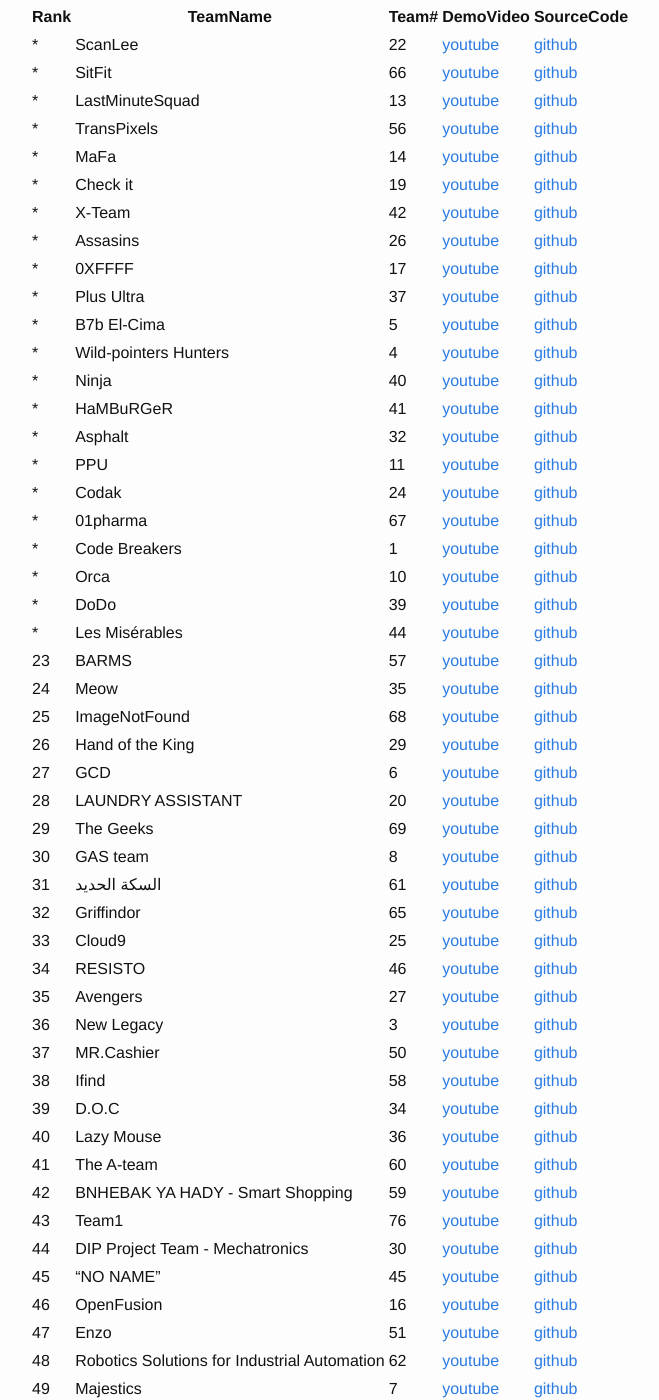
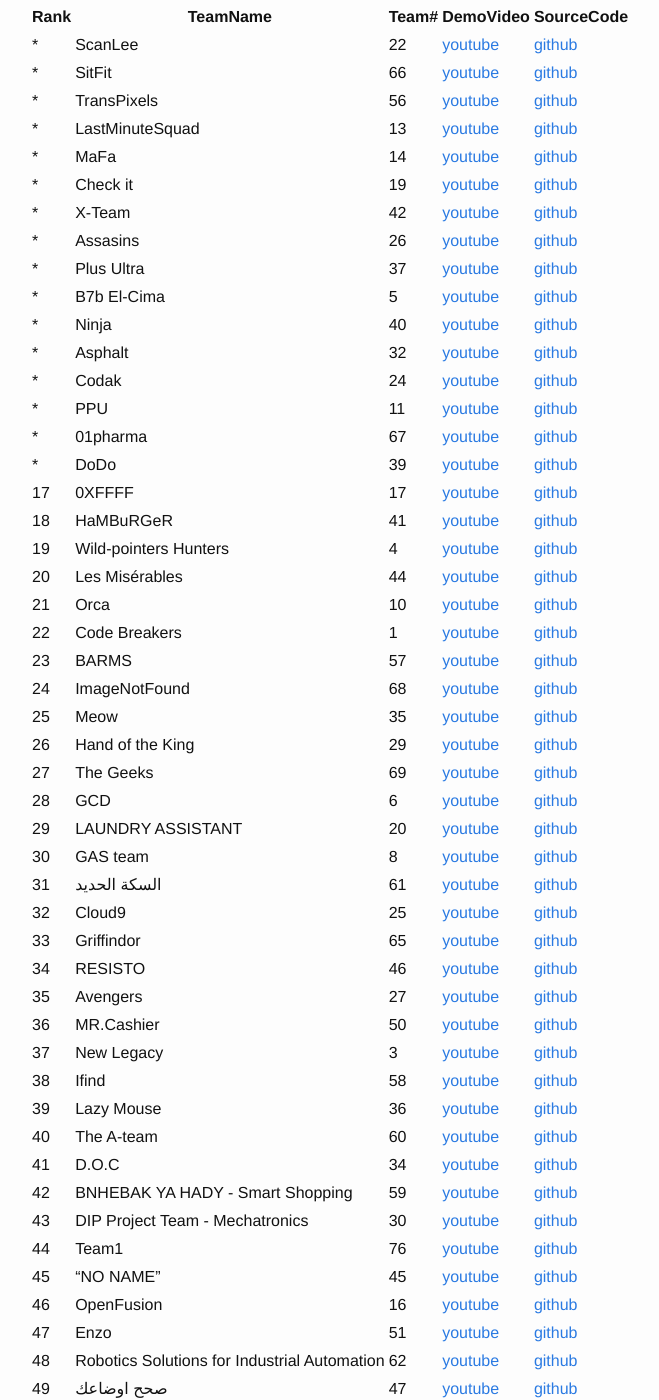
Before and after one commit to alyosama/alyosama.github.io, a Jekyll site: the page built from _posts/2019-05-08-CVC19.markdown, in a window 1280 px wide and 1400 px high, scrolled down 792 px. Shown: the whole window, without its empty margins (241-900 px from the left). Built offline with Jekyll 4.4.1, drawn with Linux system fonts in a browser that asks for light colours; some of the changed text lies outside the part shown.

Commit message:
Update List

```diff
--- a/_posts/2019-05-08-CVC19.markdown
+++ b/_posts/2019-05-08-CVC19.markdown
@@ -19,54 +19,54 @@ The projects list, This is not the final rank.
 |-------|-------|-------|-------|-------|
 *|ScanLee|22|[youtube](https://www.youtube.com/watch?v=YwVEqtSxIM8&feature=youtu.be&fbclid=IwAR1r2SEXiNYrXbm8hGDTHM02FwrZL4-6bLZJZ_qO0xRcoB4I6h4fGv1UwR4)|[github](https://github.com/3omar3allam/salah-ly)
 *|SitFit|66|[youtube](https://youtu.be/UXKte1Qf39A)|[github](https://github.com/SamuelFarid/SitFit)
+*|TransPixels|56|[youtube](https://www.youtube.com/watch?v=j7Hj9SPsO_k&feature=youtu.be&fbclid=IwAR23BmTVSu9Eyv6SBsJVyTWQDQJ5OlJfitjjuXNZ0mquwDRLkum0gSoCiok)|[github](https://github.com/AbdelrhmanMagdy/trans-pixels)
 *|LastMinuteSquad|13|[youtube](https://youtu.be/oeaySq77Bmc)|[github](https://github.com/AmrMohamed96/freshmen_table_parser_LMS)
-*|TransPixels|56|[youtube](https://www.youtube.com/watch?v=j7Hj9SPsO_k&feature=youtu.be&fbclid=IwAR23BmTVSu9Eyv6SBsJVyTWQDQJ5OlJfitjjuXNZ0mquwDRLkum0gSoCiok)|[github](https://github.com/AbdelrhmanMagdy/trans-pixels)
 *|MaFa|14|[youtube](https://youtu.be/lLNY1k0gY2c)|[github](https://github.com/Fady-Saeed/Mokhalfati-Integrated)
 *|Check it|19|[youtube](https://www.youtube.com/playlist?list=PLpIgTVyzkB4RoXK8aVgWw7RMEQG3rPpLa)|[github](https://github.com/C-Script/AutoGuide)
 *|X-Team|42|[youtube](https://youtu.be/Ft0mwggR25U)|[github](https://github.com/diaaahmed850/Vision19)
 *|Assasins|26|[youtube](https://youtu.be/nRJnQESD81k)|[github](https://github.com/ahmhekal/Drawings_To_autoCad)
-*|0XFFFF|17|[youtube](https://drive.google.com/open?id=15eTuyoUNq_pmm-mtxZ5q0AOj3BQpLpfU)|[github](https://github.com/fadymedhat2236/0XFFFFF-IP)
 *|Plus Ultra|37|[youtube](https://www.facebook.com/kiro.wadie/videos/10215915202087735/)|[github](https://github.com/DavidIbrahim/ERToSQL)
 *|B7b El-Cima|5|[youtube](https://youtu.be/HuqR4sw75ko)|[github](https://github.com/SuperMoody/b7b_el_cima.git)
-*|Wild-pointers Hunters|4|[youtube](https://www.youtube.com/watch?v=xUIy5EQ3R6s&t=2s)|[github](https://github.com/OlaHamdy3/National-ID-card-reader)
 *|Ninja|40|[youtube](https://drive.google.com/file/d/13U_bDedSSWpv50RFDHmI9cr_9gPOz3di/view?usp=sharing)|[github](https://github.com/Amira-Fareed/Camera-Dialer)
-*|HaMBuRGeR|41|[youtube](https://youtu.be/0GmiJvBlCwk)|[github](https://github.com/bothaynahazem/Student-ID-Card-Scanner)
 *|Asphalt|32|[youtube](https://www.youtube.com/watch?v=5_aO7wyKmOU&feature=youtu.be&fbclid=IwAR1Z7pEKJsIllmXMO3dIIL5SvRd-GWMSz68_Nf1RN9T1FegykRvAIeJMgTU)|[github](https://github.com/MoamenAhmedEl-Nashar/Asphalt)
+*|Codak|24|[youtube](https://youtu.be/niApNTYrF8k)|[github](https://github.com/AyaDarwish/Pseudocode-Converter-CVC)
 *|PPU|11|[youtube](https://www.youtube.com/watch?v=feCZ_rXH6UE&feature=youtu.be&fbclid=IwAR2PKETHUbcYKJisY9lxDyqpi5WoFMh8B4xUlGN0XeAq6XL9nQb4HZw3sic)|[github](https://github.com/eng-OmarAdel/PPU?fbclid=IwAR2StymRg19yUoM3UGt86yByphm1uGJbTXIBOmEPZmxtRC-FWbpbFs7gWR4)
-*|Codak|24|[youtube](https://youtu.be/niApNTYrF8k)|[github](https://github.com/AyaDarwish/Pseudocode-Converter-CVC)
 *|01pharma|67|[youtube](https://youtu.be/7uhmjrfo9qQ)|[github](https://github.com/YomnaJehad/Drug-Pills-Identification-App)
-*|Code Breakers|1|[youtube](https://www.youtube.com/watch?v=dA7OlHviErc&t=40s)|[github](https://github.com/AhmedSadek60/TableScanner)
-*|Orca|10|[youtube](https://drive.google.com/open?id=1LOtMQKHlAmZqM6DJC46BG5qehVZr3W4X)|[github](https://github.com/Salmaaattia/Plastic-Classification-.git)
 *|DoDo|39|[youtube](https://youtu.be/9pp_zGtAmGk )|[github](https://github.com/AlJazari1440/DoDo_ws )
-*|Les Misérables|44|[youtube](https://youtu.be/SFog5FCl6OI)|[github](https://github.com/DarioMars97/ImageProcessing_Project_2019)
+17|0XFFFF|17|[youtube](https://drive.google.com/open?id=15eTuyoUNq_pmm-mtxZ5q0AOj3BQpLpfU)|[github](https://github.com/fadymedhat2236/0XFFFFF-IP)
+18|HaMBuRGeR|41|[youtube](https://youtu.be/0GmiJvBlCwk)|[github](https://github.com/bothaynahazem/Student-ID-Card-Scanner)
+19|Wild-pointers Hunters|4|[youtube](https://www.youtube.com/watch?v=xUIy5EQ3R6s&t=2s)|[github](https://github.com/OlaHamdy3/National-ID-card-reader)
+20|Les Misérables|44|[youtube](https://youtu.be/SFog5FCl6OI)|[github](https://github.com/DarioMars97/ImageProcessing_Project_2019)
+21|Orca|10|[youtube](https://drive.google.com/open?id=1LOtMQKHlAmZqM6DJC46BG5qehVZr3W4X)|[github](https://github.com/Salmaaattia/Plastic-Classification-.git)
+22|Code Breakers|1|[youtube](https://www.youtube.com/watch?v=dA7OlHviErc&t=40s)|[github](https://github.com/AhmedSadek60/TableScanner)
 23|BARMS|57|[youtube](https://youtu.be/PeIvEEkMYSc)|[github](https://github.com/BasmaMauad/VirtualFittingRoom)
-24|Meow|35|[youtube](https://youtu.be/gxZ3qgENN7c)|[github](https://github.com/Amrallah/Bookworm)
-25|ImageNotFound|68|[youtube](https://youtu.be/ugkKnNf6t3c)|[github](https://github.com/MuhammedMegz/Smart-Traffic-light-control.git)
+24|ImageNotFound|68|[youtube](https://youtu.be/ugkKnNf6t3c)|[github](https://github.com/MuhammedMegz/Smart-Traffic-light-control.git)
+25|Meow|35|[youtube](https://youtu.be/gxZ3qgENN7c)|[github](https://github.com/Amrallah/Bookworm)
 26|Hand of the King|29|[youtube](https://www.youtube.com/watch?v=haRkKLDiGCw)|[github](https://github.com/BassemMounir/Hand-Of-The-King)
-27|GCD|6|[youtube](https://youtu.be/JE9NrXV7K2w )|[github](https://github.com/HajarELbadawy/Image-Project-Lane-Detection.git)
-28|LAUNDRY ASSISTANT|20|[youtube](https://drive.google.com/drive/folders/11qRwAk8UitGeKpmqZYVICRbTOJHhFSnf?fbclid=IwAR0UrQ_vugEQL--fzcrqgjnjy6ABQMYvi0GqLJItvRNigamvOHlLcmoJPXk)|[github](https://github.com/islambahnasawy/Computer-Vision-CSE)
-29|The Geeks|69|[youtube](https://drive.google.com/drive/folders/1QfdCr512rORahTVvsEWK6phYVbgSBGJf)|[github](https://github.com/markmmt/NutritionApp_DIP_Project)
+27|The Geeks|69|[youtube](https://drive.google.com/drive/folders/1QfdCr512rORahTVvsEWK6phYVbgSBGJf)|[github](https://github.com/markmmt/NutritionApp_DIP_Project)
+28|GCD|6|[youtube](https://youtu.be/JE9NrXV7K2w )|[github](https://github.com/HajarELbadawy/Image-Project-Lane-Detection.git)
+29|LAUNDRY ASSISTANT|20|[youtube](https://drive.google.com/drive/folders/11qRwAk8UitGeKpmqZYVICRbTOJHhFSnf?fbclid=IwAR0UrQ_vugEQL--fzcrqgjnjy6ABQMYvi0GqLJItvRNigamvOHlLcmoJPXk)|[github](https://github.com/islambahnasawy/Computer-Vision-CSE)
 30|GAS team|8|[youtube](https://youtu.be/JUid8smSxjM)|[github](https://github.com/MohamedMedhatGhareeb/Object-Tracing_Robot-Grabbing)
 31|السكة الحديد|61|[youtube](https://www.youtube.com/watch?v=uDQbl2ZYrrM&feature=youtu.be)|[github](https://github.com/Khaled-Issa/Timetable-Clarification?files=1)
-32|Griffindor|65|[youtube](https://www.youtube.com/watch?v=ZmXZAtHfOdE)|[github](https://github.com/AhmedSayedSk/ParkingLot)
-33|Cloud9|25|[youtube](https://drive.google.com/open?id=1Ru0awTPqzgYkqhnNQfROzHRJeQorxE_D)|[github](https://github.com/molres/2D-Structure-Analyzer)
+32|Cloud9|25|[youtube](https://drive.google.com/open?id=1Ru0awTPqzgYkqhnNQfROzHRJeQorxE_D)|[github](https://github.com/molres/2D-Structure-Analyzer)
+33|Griffindor|65|[youtube](https://www.youtube.com/watch?v=ZmXZAtHfOdE)|[github](https://github.com/AhmedSayedSk/ParkingLot)
 34|RESISTO|46|[youtube](https://www.youtube.com/watch?v=di8VYU7bFb0&feature=youtu.be)|[github](https://github.com/ETBMina/Resisto)
 35|Avengers|27|[youtube](https://drive.google.com/open?id=1X2atykFSFNumHO0-435BLcy_MGX_tf8L)|[github](https://github.com/andrewmagdyanis/LazzyReader)
-36|New Legacy|3|[youtube](https://www.youtube.com/watch?v=HLXY7NRlQGw&feature=youtu.be&fbclid=IwAR1QjeXejqnN6OJhV5ueBtEMIh_qY6gzvqA1A4j3f0VvFn93FxwRxFBj3Wo)|[github](https://github.com/Hanansamir21/New-Legency-Team)
-37|MR.Cashier|50|[youtube](https://www.youtube.com/watch?v=tYlI2bXu7j8&feature=youtu.be&fbclid=IwAR3wPLEobMFTUJKOMOMj-e0sK5KvoHXaiTDt23xUbSndIbbMZY_J2J33C9c)|[github](https://github.com/shimaa7/Mr.Cashier)
+36|MR.Cashier|50|[youtube](https://www.youtube.com/watch?v=tYlI2bXu7j8&feature=youtu.be&fbclid=IwAR3wPLEobMFTUJKOMOMj-e0sK5KvoHXaiTDt23xUbSndIbbMZY_J2J33C9c)|[github](https://github.com/shimaa7/Mr.Cashier)
+37|New Legacy|3|[youtube](https://www.youtube.com/watch?v=HLXY7NRlQGw&feature=youtu.be&fbclid=IwAR1QjeXejqnN6OJhV5ueBtEMIh_qY6gzvqA1A4j3f0VvFn93FxwRxFBj3Wo)|[github](https://github.com/Hanansamir21/New-Legency-Team)
 38|Ifind|58|[youtube](https://www.youtube.com/watch?v=Lr0KWTwx-18)|[github](https://github.com/bishogasaad/webserver)
-39|D.O.C|34|[youtube](https://www.youtube.com/watch?v=hc1QHRtInZs)|[github](https://github.com/ahmedfathy1995/Drowsiness-Detection-ASU-project.git)
-40|Lazy Mouse|36|[youtube](https://drive.google.com/file/d/1bOJCFtMjUvco8CokfhSQ7_8k8bUHr2ma/view?fbclid=IwAR2IJzvl_vuad5dkVfWOXUSperZycy6o6beMPWXZWp-Vz055f4HXhzSTbec)|[github](https://github.com/Mahmoud-Selim/Storyteller)
-41|The A-team|60|[youtube](https://youtu.be/4ZrJ-yzK8P4)|[github](https://github.com/CatherineMourad/The-A-team?fbclid=IwAR3HGPZ3x0i5nZ_MaSPGfO7J5T3AniIb6rI28PHE_i0otFXF_gJpPbx6DLo)
+39|Lazy Mouse|36|[youtube](https://drive.google.com/file/d/1bOJCFtMjUvco8CokfhSQ7_8k8bUHr2ma/view?fbclid=IwAR2IJzvl_vuad5dkVfWOXUSperZycy6o6beMPWXZWp-Vz055f4HXhzSTbec)|[github](https://github.com/Mahmoud-Selim/Storyteller)
+40|The A-team|60|[youtube](https://youtu.be/4ZrJ-yzK8P4)|[github](https://github.com/CatherineMourad/The-A-team?fbclid=IwAR3HGPZ3x0i5nZ_MaSPGfO7J5T3AniIb6rI28PHE_i0otFXF_gJpPbx6DLo)
+41|D.O.C|34|[youtube](https://www.youtube.com/watch?v=hc1QHRtInZs)|[github](https://github.com/ahmedfathy1995/Drowsiness-Detection-ASU-project.git)
 42|BNHEBAK YA HADY - Smart Shopping|59|[youtube](https://drive.google.com/drive/folders/1YIii5owOStClxTEYs-0uzgQszs5kBWTm?usp=sharing)|[github](https://github.com/mohamedelshorbagy/Smart-Shopping)
-43|Team1|76|[youtube](https://www.youtube.com/watch?v=D8tx-6eT9Wc&feature=youtu.be)|[github](https://github.com/MarkIbrahim95/Image-Processing-Project.git)
-44|DIP Project Team - Mechatronics |30|[youtube](https://youtu.be/c6rJIQGCWpA)|[github](https://github.com/croixakmal/DIP-Project-Team---Mechatronics-PROJECT)
+43|DIP Project Team - Mechatronics |30|[youtube](https://youtu.be/c6rJIQGCWpA)|[github](https://github.com/croixakmal/DIP-Project-Team---Mechatronics-PROJECT)
+44|Team1|76|[youtube](https://www.youtube.com/watch?v=D8tx-6eT9Wc&feature=youtu.be)|[github](https://github.com/MarkIbrahim95/Image-Processing-Project.git)
 45|"NO NAME"|45|[youtube](https://www.youtube.com/watch?v=EIXu94D4wDo&feature=youtu.be)|[github](https://github.com/YoussephAhmed/Arabic-Handwritten-Recogonotion)
 46|OpenFusion|16|[youtube](https://www.youtube.com/watch?v=w_uas0t06SQ)|[github](https://github.com/MichaelAkhnoukh/DrugView?fbclid=IwAR3w0yuUcSxSXvSdGIpo6IGnv4rhMxbjYLpsjaipZGUHM4JSIWXcQIaYv4E)
 47|Enzo|51|[youtube](https://drive.google.com/open?id=1-ZKe2GnmXikSF25xzMCSRSuaqusZCvu2)|[github](https://github.com/hossa95/ImageProject)
 48|Robotics Solutions for Industrial Automation|62|[youtube](https://www.youtube.com/watch?v=bL8fScdBOos&t=23s)|[github](https://github.com/Jubashi1/Digital-Image-Processing-Project.git)
-49|Majestics|7|[youtube](https://youtu.be/bLBm0MVRMWc)|[github](https://github.com/BoulaZa5/latexer)
-50|صحح اوضاعك|47|[youtube](https://www.youtube.com/watch?v=3U-jcRAeQrs)|[github](https://github.com/IsmaelKhaled/Un-Tiltify)
+49|صحح اوضاعك|47|[youtube](https://www.youtube.com/watch?v=3U-jcRAeQrs)|[github](https://github.com/IsmaelKhaled/Un-Tiltify)
+50|Majestics|7|[youtube](https://youtu.be/bLBm0MVRMWc)|[github](https://github.com/BoulaZa5/latexer)
 51|X-Ohm|12|[youtube](https://youtu.be/tFbfJByPlSc)|[github](https://github.com/MohamdFawzy/DIP_X-ohm_project)
 52|All_Secure|9|[youtube](https://youtu.be/u8ox8q25Vp4)|[github](https://github.com/1400317/All-Secured)
 53|Night Kings|33|[youtube](https://www.youtube.com/watch?v=Pu5tBqKjYC8&t=15s)|[github](https://github.com/MKhayralla/wallPainter)
```
Also changed, not shown: other parts of _posts/2019-05-08-CVC19.markdown (+5 -5 lines).
